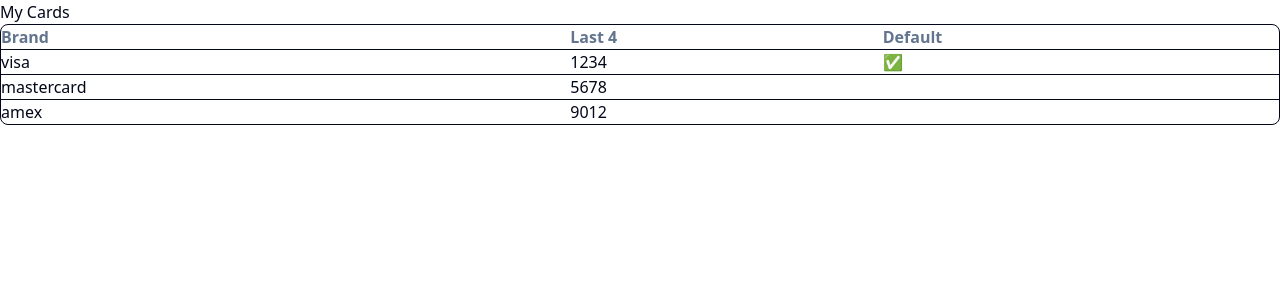
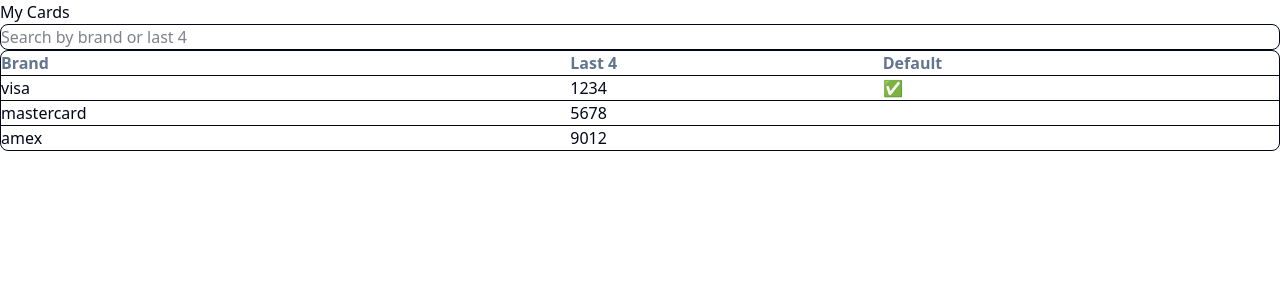
Before and after one commit to ansofidev/my-cards-app, a React (Vite) app: page /my-cards in a window 1280 px wide. Shown: the top 300 px of the page. Built offline with nearby package versions, Linux system fonts and the light colour scheme.

Commit message:
feat: add filtering by brand and last4

```diff
--- a/src/pages/MyCardsPage/MyCardsPage.tsx
+++ b/src/pages/MyCardsPage/MyCardsPage.tsx
@@ -2,15 +2,28 @@
 import { mockCards } from '../../data/mockCards';
 import type { Card } from '../../types/Card';
 import { columns } from './columns';
-import { DataTable } from '@/components/ui/data-table';
+import { DataTable } from '../../components/ui/data-table';
 
 const MyCardsPage = () => {
   const [cards] = useState<Card[]>(mockCards);
+  const [search, setSearch] = useState('');
+
+  const filteredCards = cards.filter((card) =>
+    card.brand.toLowerCase().includes(search.toLowerCase()) ||
+    card.last4.includes(search)
+  );
 
   return (
     <div className="p-6">
       <h1 className="text-2xl font-bold mb-4">My Cards</h1>
-      <DataTable columns={columns} data={cards} />
+      <input
+        type="text"
+        placeholder="Search by brand or last 4"
+        value={search}
+        onChange={(e) => setSearch(e.target.value)}
+        className="mb-4 px-4 py-2 border rounded-md w-full max-w-sm"
+      />
+      <DataTable columns={columns} data={filteredCards} />
     </div>
   );
 };
```
